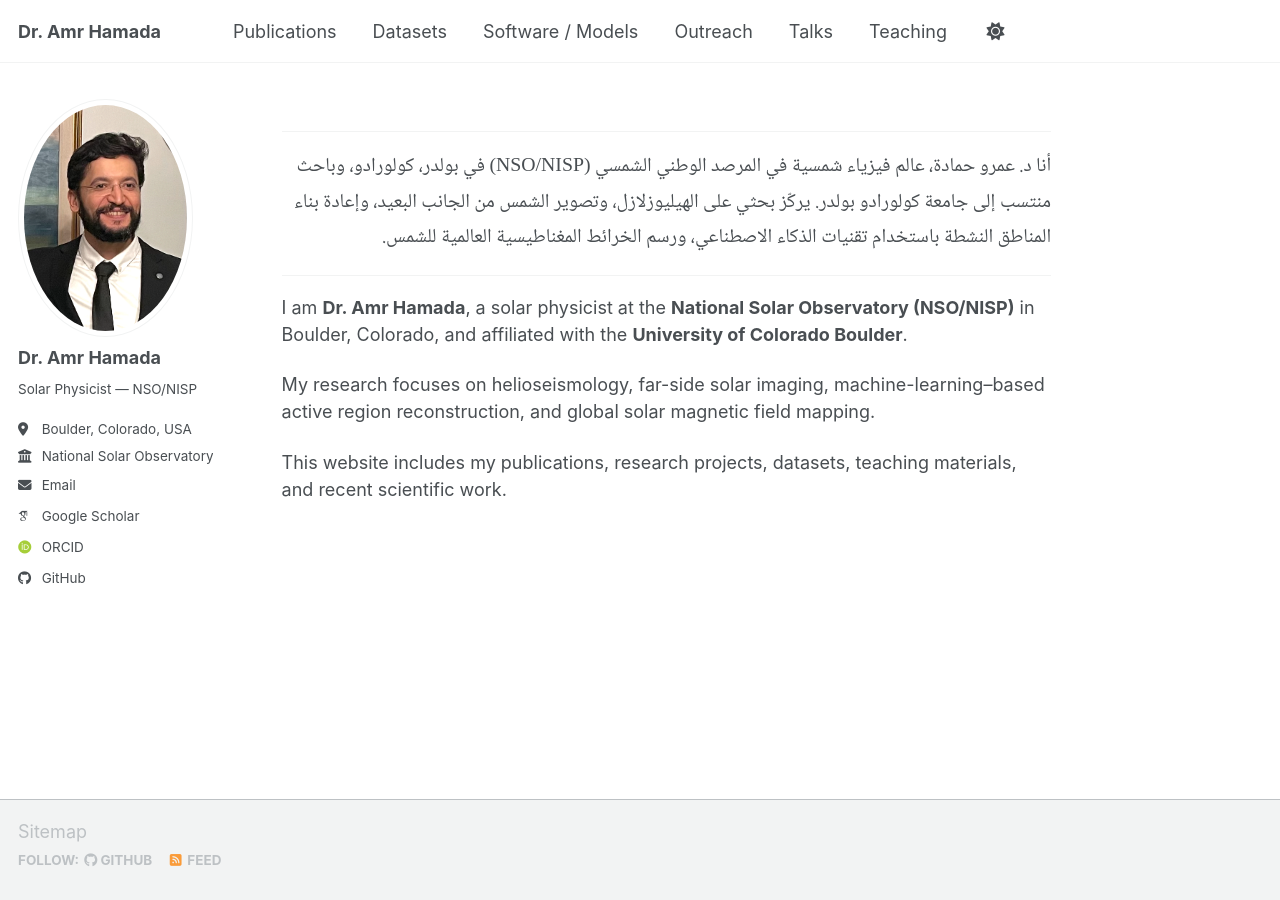
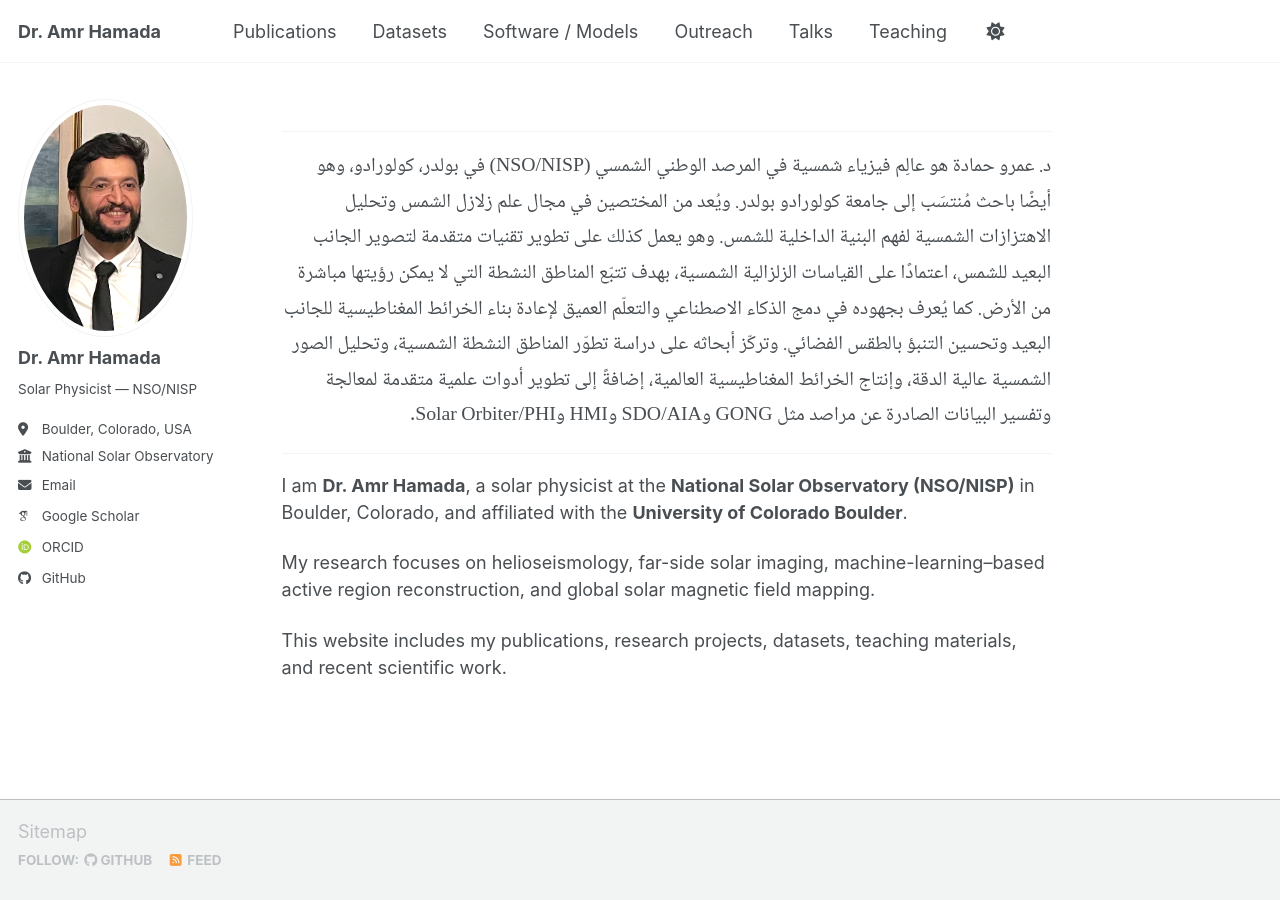
Before and after one commit to Amr1001Hamada/Amr1001Hamada.github.io, a Jekyll site: the page built from _pages/about.md, in a window 1280 px wide. Built offline with Jekyll 4.4.1, drawn with Linux system fonts in a browser that asks for light colours; some web fonts are replaced; a script bundle is joined from its source files by our own code; library files that are not in the unit come from our copies.

Commit message:
Update about.md

```diff
--- a/_pages/about.md
+++ b/_pages/about.md
@@ -10,9 +10,11 @@ redirect_from:
 ------
 
 <div class="arabic">
-أنا د. عمرو حمادة، عالم فيزياء شمسية في المرصد الوطني الشمسي (NSO/NISP) في بولدر، كولورادو، وباحث منتسب إلى جامعة كولورادو بولدر.
 
-يركّز بحثي على الهيليوزلازل، وتصوير الشمس من الجانب البعيد، وإعادة بناء المناطق النشطة باستخدام تقنيات الذكاء الاصطناعي، ورسم الخرائط المغناطيسية العالمية للشمس.
+  د. عمرو حمادة هو عالِم فيزياء شمسية في المرصد الوطني الشمسي (NSO/NISP) في بولدر، كولورادو، وهو أيضًا باحث مُنتسَب إلى جامعة كولورادو بولدر. ويُعد من المختصين في مجال علم زلازل الشمس وتحليل الاهتزازات الشمسية لفهم البنية الداخلية للشمس.
+وهو يعمل كذلك على تطوير تقنيات متقدمة لتصوير الجانب البعيد للشمس، اعتمادًا على القياسات الزلزالية الشمسية، بهدف تتبّع المناطق النشطة التي لا يمكن رؤيتها مباشرة من الأرض. كما يُعرف بجهوده في دمج الذكاء الاصطناعي والتعلّم العميق لإعادة بناء الخرائط المغناطيسية للجانب البعيد وتحسين التنبؤ بالطقس الفضائي.
+وتركّز أبحاثه على دراسة تطوّر المناطق النشطة الشمسية، وتحليل الصور الشمسية عالية الدقة، وإنتاج الخرائط المغناطيسية العالمية، إضافةً إلى تطوير أدوات علمية متقدمة لمعالجة وتفسير البيانات الصادرة عن مراصد مثل GONG وSDO/AIA وHMI وSolar Orbiter/PHI.
+
 </div>
 
 ------
```
